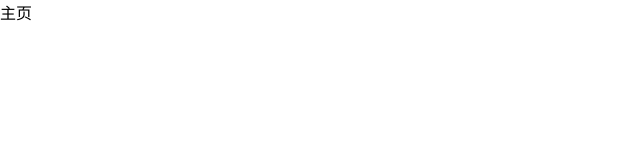
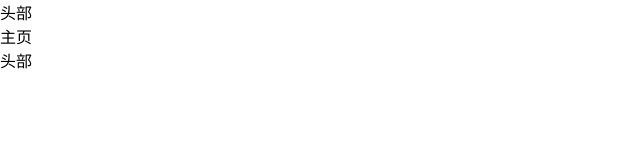
Before and after one commit to jian0/xianyun-2020, a Nuxt app: page / in a window 1280 px wide. Shown: the top 160 px of the page, without its empty margins (0-640 px from the left). Built offline with nearby package versions, Linux system fonts and the light colour scheme; a small style sheet from the web is missing.

Commit message:
03-默认样式，过渡动画，修改配置文件，头部和尾部组件[D的引入

```diff
--- /dev/null
+++ b/assets/main.css
@@ -0,0 +1,15 @@
+/* 页面切换时候过渡样式 */
+.page-enter-active, .page-leave-active {
+    transition: opacity .5s;
+}
+
+/* 打开时候过渡样式 */
+.page-enter, .page-leave-active {
+    opacity: 0;
+}
+
+/* 页面顶部页面加载进度条 */
+.nuxt-progress{
+    background:#409eff;
+    height: 1px;
+}
--- /dev/null
+++ b/components/header.vue
@@ -0,0 +1,13 @@
+<template>
+  <div class="header">头部</div>
+</template>
+
+<script>
+export default {
+
+}
+</script>
+
+<style>
+
+</style>
--- a/layouts/default.vue
+++ b/layouts/default.vue
@@ -4,52 +4,19 @@
   </div>
 </template>
 
-<style>
-html {
-  font-family: 'Source Sans Pro', -apple-system, BlinkMacSystemFont, 'Segoe UI',
-    Roboto, 'Helvetica Neue', Arial, sans-serif;
-  font-size: 16px;
-  word-spacing: 1px;
-  -ms-text-size-adjust: 100%;
-  -webkit-text-size-adjust: 100%;
-  -moz-osx-font-smoothing: grayscale;
-  -webkit-font-smoothing: antialiased;
-  box-sizing: border-box;
-}
-
-*,
-*:before,
-*:after {
-  box-sizing: border-box;
-  margin: 0;
-}
-
-.button--green {
-  display: inline-block;
-  border-radius: 4px;
-  border: 1px solid #3b8070;
-  color: #3b8070;
-  text-decoration: none;
-  padding: 10px 30px;
-}
-
-.button--green:hover {
-  color: #fff;
-  background-color: #3b8070;
-}
-
-.button--grey {
-  display: inline-block;
-  border-radius: 4px;
-  border: 1px solid #35495e;
-  color: #35495e;
-  text-decoration: none;
-  padding: 10px 30px;
-  margin-left: 15px;
-}
-
-.button--grey:hover {
-  color: #fff;
-  background-color: #35495e;
-}
+<style lang='less'>
+  *{
+    margin: 0;
+    padding: 0;
+  }
+  ul,li,ol{
+    list-style: none;
+  }
+  a{
+    color: inherit;
+    text-decoration: none;
+  }
+  em,i{
+    font-style:normal
+  }
 </style>
--- a/nuxt.config.js
+++ b/nuxt.config.js
@@ -5,14 +5,15 @@ export default {
   ** Headers of the page
   */
   head: {
-    title: process.env.npm_package_name || '',
+    title: '全世界最大的旅游网站',//修改标题
     meta: [
       { charset: 'utf-8' },
       { name: 'viewport', content: 'width=device-width, initial-scale=1' },
       { hid: 'description', name: 'description', content: process.env.npm_package_description || '' }
     ],
     link: [
-      { rel: 'icon', type: 'image/x-icon', href: '/favicon.ico' }
+      { rel: 'icon', type: 'image/x-icon', href: '/favicon.ico' },
+      { rel: 'stylesheet', type: 'text/css', href: '//at.alicdn.com/t/font_1168872_ehvuah8v57g.css'}//新增全局样式
     ]
   },
   /*
@@ -23,7 +24,8 @@ export default {
   ** Global CSS
   */
   css: [
-    'element-ui/lib/theme-chalk/index.css'
+    'element-ui/lib/theme-chalk/index.css',
+    'assets/main.css'
   ],
   /*
   ** Plugins to load before mounting the App
@@ -48,6 +50,8 @@ export default {
   ** See https://axios.nuxtjs.org/options
   */
   axios: {
+    // baseURL: "http://157.122.54.189:9095" // 新增备用地址
+    baseURL: "http://127.0.0.1:1337" // 新增axios默认请求路径
   },
   /*
   ** Build configuration
--- a/package.json
+++ b/package.json
@@ -11,9 +11,11 @@
     "generate": "nuxt generate"
   },
   "dependencies": {
-    "nuxt": "^2.0.0",
+    "@nuxtjs/axios": "^5.3.6",
     "element-ui": "^2.4.11",
-    "@nuxtjs/axios": "^5.3.6"
+    "less": "^3.10.3",
+    "less-loader": "^5.0.0",
+    "nuxt": "^2.0.0"
   },
   "devDependencies": {}
 }
--- a/pages/index.vue
+++ b/pages/index.vue
@@ -1,15 +1,20 @@
 <template>
   <div class="container">
+    <Header></Header>
     <div>主页</div>
+    <Footer></Footer>
   </div>
 </template>
 
 <script>
-
+import Header from "@/components/header.vue";
+import Footer from "@/components/header.vue";
 export default {
   components: {
+    Header,
+    Footer
   }
-}
+};
 </script>
 
 <style>
```
Also changed, not shown: components/footer.vue (added, +13 -0 lines), 1 other file (tests, documents, lock files or other folders).
